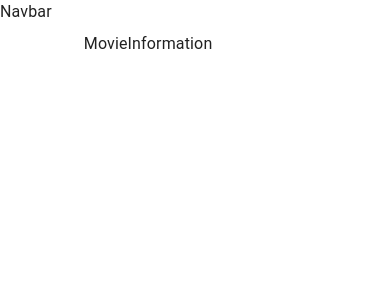
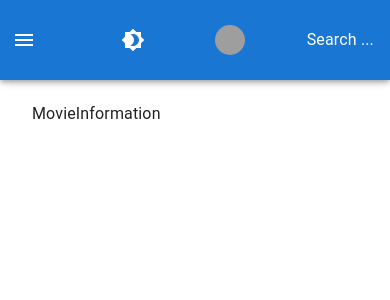
Before and after one commit to mahmudlukman/filmflix, a React (Vite) app: page /movie/1 in a window 390 px wide. Shown: the top 300 px of the page. Built offline with nearby package versions, Linux system fonts and the light colour scheme; grey boxes are pictures that could not be loaded.

Commit message:
Navbar and Sidebar UI completed

```diff
--- a/index.html
+++ b/index.html
@@ -1,9 +1,13 @@
-<!doctype html>
+<!DOCTYPE html>
 <html lang="en">
   <head>
     <meta charset="UTF-8" />
     <link rel="icon" type="image/svg+xml" href="/vite.svg" />
     <meta name="viewport" content="width=device-width, initial-scale=1.0" />
+    <link
+      rel="stylesheet"
+      href="https://fonts.googleapis.com/icon?family=Material+Icons"
+    />
     <title>Filmflix</title>
   </head>
   <body>
--- a/src/App.jsx
+++ b/src/App.jsx
@@ -1,4 +1,4 @@
-import { CssBaseline } from "@mui/material";
+import { Box, CssBaseline } from "@mui/material";
 import { BrowserRouter, Route, Routes } from "react-router-dom";
 import {
   Actors,
@@ -7,16 +7,15 @@ import {
   Navbar,
   Profile,
 } from "./components";
-import { Content, Root, Toolbar } from "./components/styles";
 
 const App = () => {
   return (
-    <Root>
+    <Box display="flex" height="100%">
       <BrowserRouter>
         <CssBaseline />
         <Navbar />
-        <Content>
-          <Toolbar>
+        <Box sx={{ flexGrow: "1", padding: "2em" }}>
+          <Box height='70px'/>
           <Routes>
             <Route path="/" element="Home" />
             <Route path="/movies" element={<Movies />} />
@@ -24,10 +23,9 @@ const App = () => {
             <Route path="/actors/:id" element={<Actors />} />
             <Route path="/profile/:id" element={<Profile />} />
           </Routes>
-          </Toolbar>
-        </Content>
+        </Box>
       </BrowserRouter>
-    </Root>
+    </Box>
   );
 };
 
--- a/src/components/Navbar/Navbar.jsx
+++ b/src/components/Navbar/Navbar.jsx
@@ -1,9 +1,121 @@
+/* eslint-disable react/prop-types */
+import {
+  AppBar,
+  IconButton,
+  Toolbar,
+  Drawer,
+  Button,
+  Avatar,
+  useMediaQuery,
+  useTheme,
+  Box,
+} from "@mui/material";
+import {
+  Menu,
+  AccountCircle,
+  Brightness4,
+  Brightness7,
+} from "@mui/icons-material";
+import { Link } from "react-router-dom";
+import { useState } from "react";
+import Sidebar from "../Sidebar/Sidebar";
 
+const drawerWidth = 240;
 
 const Navbar = () => {
+  const [mobileOpen, setMobileOpen] = useState(false);
+  const isMobile = useMediaQuery("(max-width:600px)");
+  const theme = useTheme();
+  const isAuthenticated = true;
   return (
-    <div>Navbar</div>
-  )
-}
+    <>
+      <AppBar position="fixed">
+        <Toolbar
+          sx={{
+            height: "80px",
+            display: "flex",
+            justifyContent: "space-between",
+            marginLeft: "240px",
+            [theme.breakpoints.down("sm")]: {
+              marginLeft: 0,
+              flexWrap: "wrap",
+            },
+          }}
+        >
+          {isMobile && (
+            <IconButton
+              color="inherit"
+              edge="start"
+              style={{ outline: "none" }}
+              onClick={() => setMobileOpen((prevMobileOpen) => !prevMobileOpen)}
+              sx={{
+                marginRight: theme.spacing(2),
+                [theme.breakpoints.up("sm")]: {
+                  display: "none",
+                },
+              }}
+            >
+              <Menu />
+            </IconButton>
+          )}
+          <IconButton color="inherit" sx={{ ml: 1 }} onClick={() => {}}>
+            {theme.palette.mode === "dark" ? <Brightness7 /> : <Brightness4 />}
+          </IconButton>
+          {!isMobile && "Search ..."}
+          <Box>
+            {!isAuthenticated ? (
+              <Button color="inherit" onClick={() => {}}>
+                Login &nbsp; <AccountCircle />
+              </Button>
+            ) : (
+              <Button
+                color="inherit"
+                component={Link}
+                to={`/profile/:id`}
+                sx={{'&:hover': {color: 'white !important', textDecoration: 'none'}}}
+                onClick={() => {}}
+              >
+                {!isMobile && <>My Movies &nbsp;</>}
+                <Avatar
+                  style={{ width: 30, height: 30 }}
+                  alt="profile"
+                  src="https://cdn.pixabay.com/photo/2016/08/08/09/17/avatar-1577909_1280.png"
+                />
+              </Button>
+            )}
+          </Box>
+          {isMobile && "Search ..."}
+        </Toolbar>
+      </AppBar>
+      <Box>
+        <Box
+          sx={{
+            [theme.breakpoints.up("sm")]: {
+              width: drawerWidth,
+              flexShrink: 0,
+            },
+          }}
+        >
+          {isMobile ? (
+            <Drawer
+              variant="temporary"
+              anchor="right"
+              open={mobileOpen}
+              onClose={() => setMobileOpen((prevMobileOpen) => !prevMobileOpen)}
+              ModalProps={{ keepMounted: true }}
+              style={{width: drawerWidth}}
+            >
+              <Sidebar setMobileOpen={setMobileOpen} />
+            </Drawer>
+          ) : (
+            <Drawer variant="permanent" open>
+              <Sidebar setMobileOpen={setMobileOpen} />
+            </Drawer>
+          )}
+        </Box>
+      </Box>
+    </>
+  );
+};
 
-export default Navbar
+export default Navbar;
--- /dev/null
+++ b/src/components/Sidebar/Sidebar.jsx
@@ -0,0 +1,103 @@
+import { useEffect } from "react";
+import {
+  Divider,
+  List,
+  ListItem,
+  ListItemText,
+  ListSubheader,
+  ListItemIcon,
+  Box,
+  CircularProgress,
+  useTheme,
+} from "@mui/material";
+import { Link } from "react-router-dom";
+
+const categories = [
+  { label: "Popular", value: "popular" },
+  { label: "Top-Rated", value: "top_rated" },
+  { label: "Upcoming", value: "upcoming" },
+];
+
+const demoCategories = [
+  { label: "Comedy", value: "comedy" },
+  { label: "Action", value: "action" },
+  { label: "Horror", value: "horror" },
+  { label: "Animation", value: "animation" },
+];
+
+const redLogo =
+  "https://fontmeme.com/permalink/231012/fc51cd936aee781f007455ffc51b51ab.png";
+const blueLogo =
+  "https://fontmeme.com/permalink/231012/fbf91cf7f941ecc4f4a72a7ebb2a634d.png";
+
+const Sidebar = ({ setMobileOpen }) => {
+  const theme = useTheme();
+  return (
+    <>
+      <Link
+        to="/"
+        style={{ display: "flex", justifyContent: "center", padding: "10% 0" }}
+      >
+        <img
+          src={theme.palette.mode === "light" ? redLogo : blueLogo}
+          alt="Filmflix Logo"
+          width={"70%"}
+        />
+      </Link>
+      <Divider />
+      <List>
+        <ListSubheader>Categories</ListSubheader>
+        {categories.map(({ label, value }) => (
+          <Link
+            key={value}
+            to="/"
+            color={theme.palette.text.primary}
+            style={{ textDecoration: "none" }}
+          >
+            <ListItem onClick={() => {}} ButtonBase>
+              {/* <ListItemIcon>
+                <img
+                  src={redLogo}
+                  height={30}
+                  style={{
+                    filter:
+                      theme.palette.mode === "dark" ? "dark" : "invert(1)",
+                  }}
+                />
+              </ListItemIcon> */}
+              <ListItemText primary={label} />
+            </ListItem>
+          </Link>
+        ))}
+      </List>
+      <Divider />
+      <List>
+        <ListSubheader>Genres</ListSubheader>
+        {demoCategories.map(({ label, value }) => (
+          <Link
+            key={value}
+            to="/"
+            color={theme.palette.text.primary}
+            style={{ textDecoration: "none" }}
+          >
+            <ListItem onClick={() => {}} ButtonBase>
+              {/* <ListItemIcon>
+                <img
+                  src={redLogo}
+                  height={30}
+                  style={{
+                    filter:
+                      theme.palette.mode === "dark" ? "dark" : "invert(1)",
+                  }}
+                />
+              </ListItemIcon> */}
+              <ListItemText primary={label} />
+            </ListItem>
+          </Link>
+        ))}
+      </List>
+    </>
+  );
+};
+
+export default Sidebar;
--- a/src/components/index.js
+++ b/src/components/index.js
@@ -3,3 +3,4 @@ export { default as MovieInformation } from "../pages/MovieInformation/MovieInfo
 export { default as Movies } from "../pages/Movies/Movies";
 export { default as Navbar } from "./Navbar/Navbar";
 export { default as Profile } from "../pages/Profile/Profile";
+// export { default as Sidebar } from "../components/Sidebar/Sidebar";
```
Also changed, not shown: src/components/Navbar/styles.jsx (added, +15 -0 lines). Lines whose indentation alone changed are shown as unchanged.
